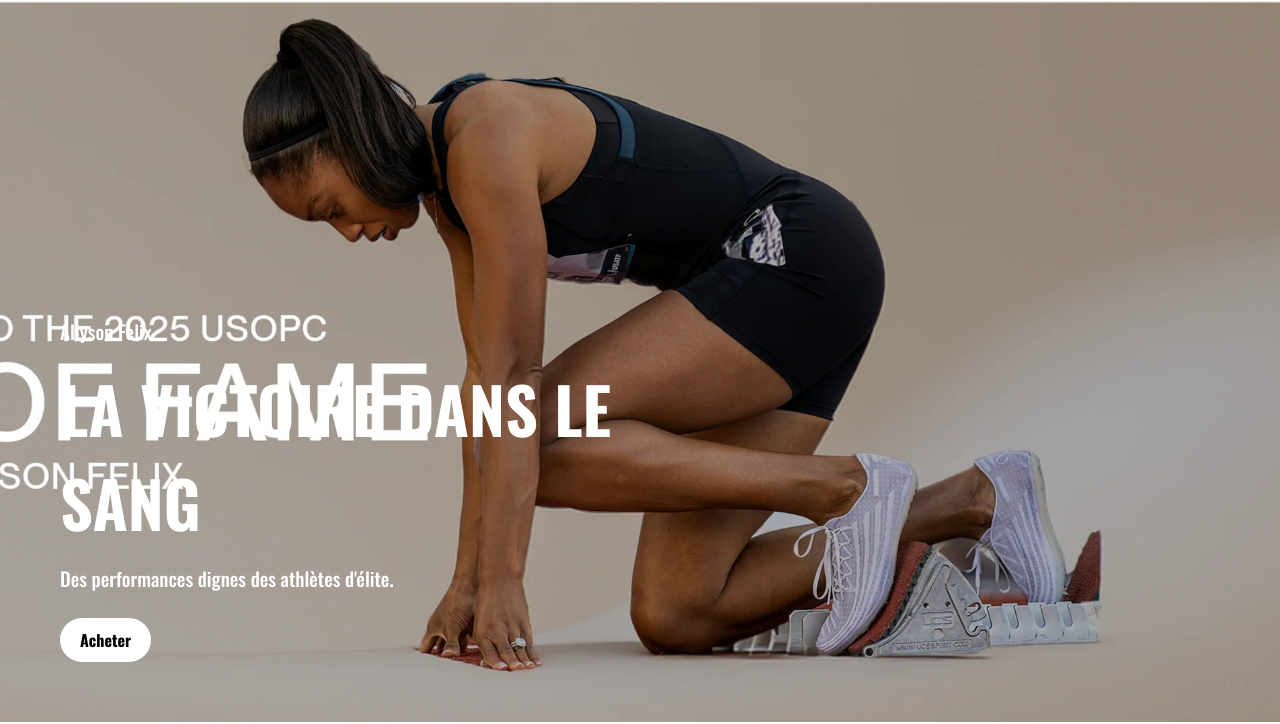
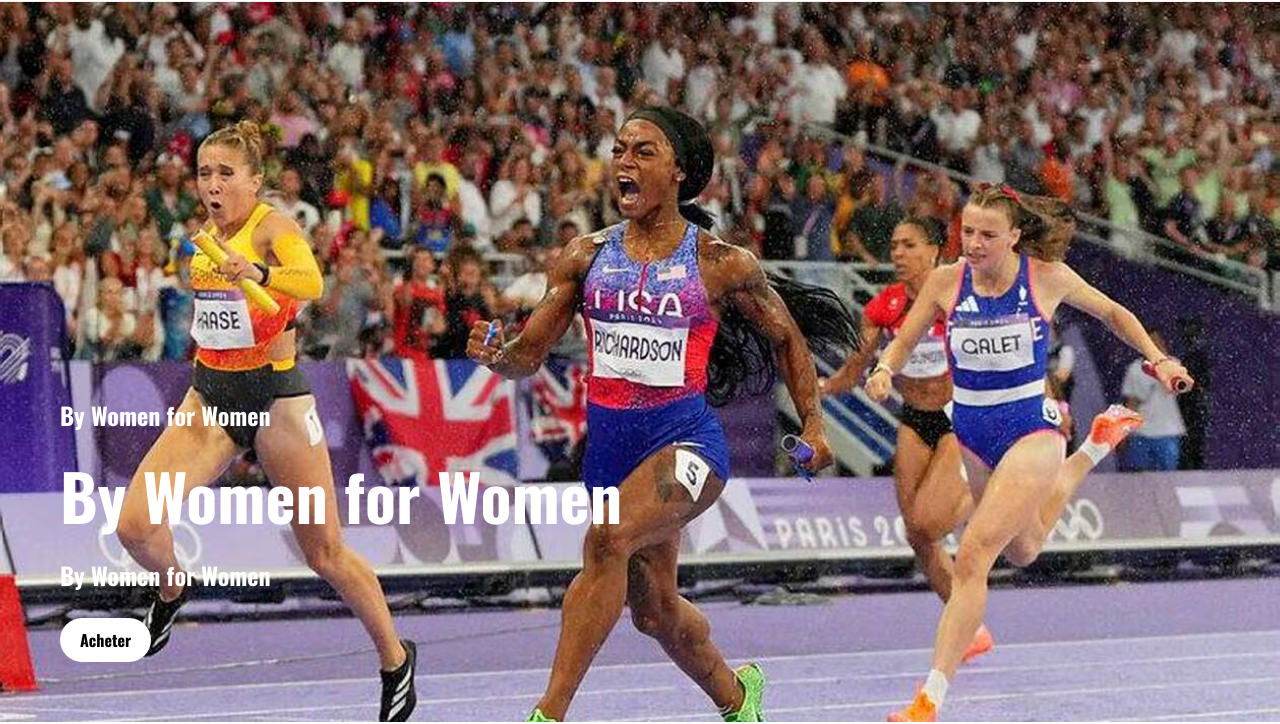
Before and after one commit to mathisln14/ourchoice-website, a plain HTML site: page index.html in a window 1280 px wide. Shown: the part 99-823 px from the top of the page. Drawn offline with nearby package versions, Linux system fonts and the light colour scheme.

Commit message:
index.html

```diff
--- a/index.html
+++ b/index.html
@@ -38,7 +38,7 @@
     }
     .hero {
       position: relative;
-      background: url('image%20fond%20site.png.webp') no-repeat center center/cover;
+      background: url('image%20fond%20site.avif') no-repeat center center/cover;
       height: 90vh;
       display: flex;
       align-items: flex-end;
@@ -53,8 +53,9 @@
       font-weight: 700;
     }
     .hero p {
-      font-size: 1.2em;
+      font-size: 1.5em;
       margin: 15px 0;
+      font-weight: bold;
     }
     .hero a {
       display: inline-block;
@@ -120,9 +121,9 @@
 
   <section class="hero" id="accueil">
     <div class="hero-text">
-      <p>Allyson Felix</p>
-      <h1>LA VICTOIRE DANS LE SANG</h1>
-      <p>Des performances dignes des athlètes d'élite.</p>
+      <p>By Women for Women</p>
+      <h1>By Women for Women</h1>
+      <p>By Women for Women</p>
       <a href="#chaussures">Acheter</a>
     </div>
   </section>
```
